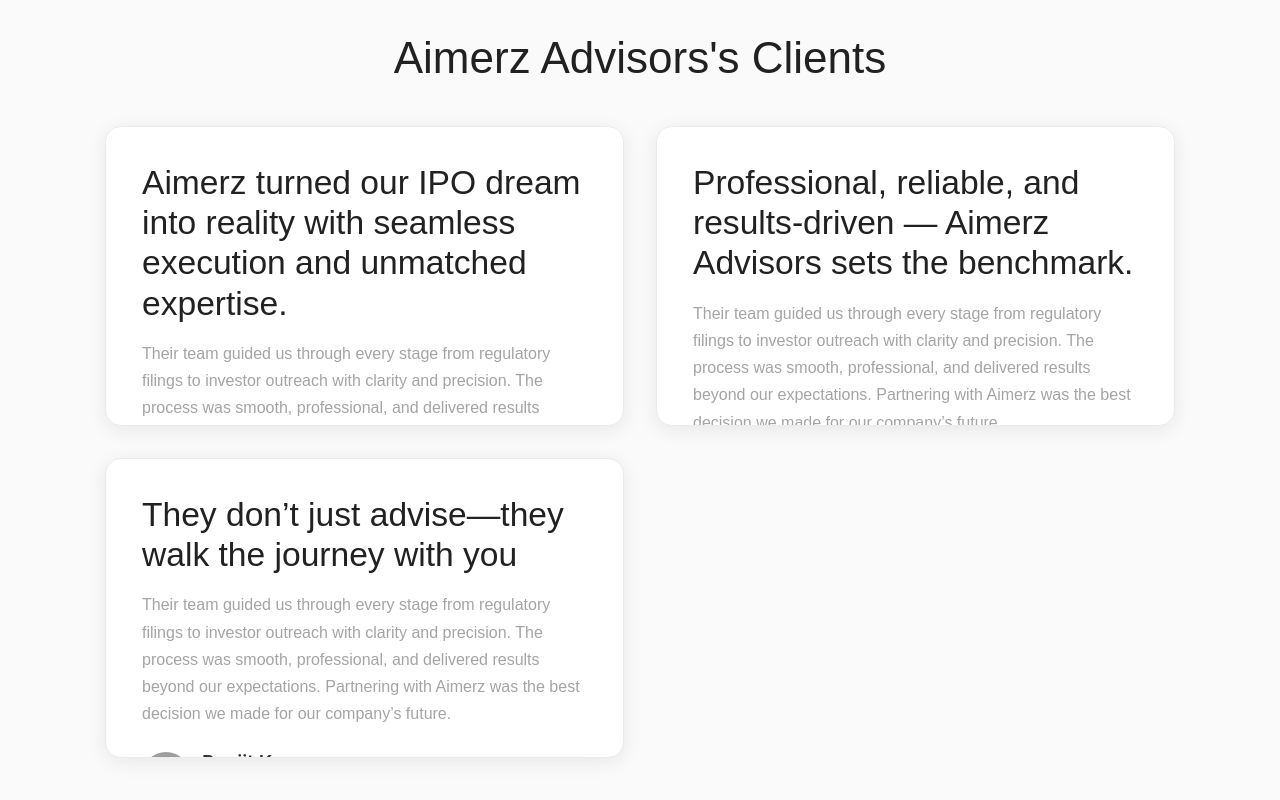
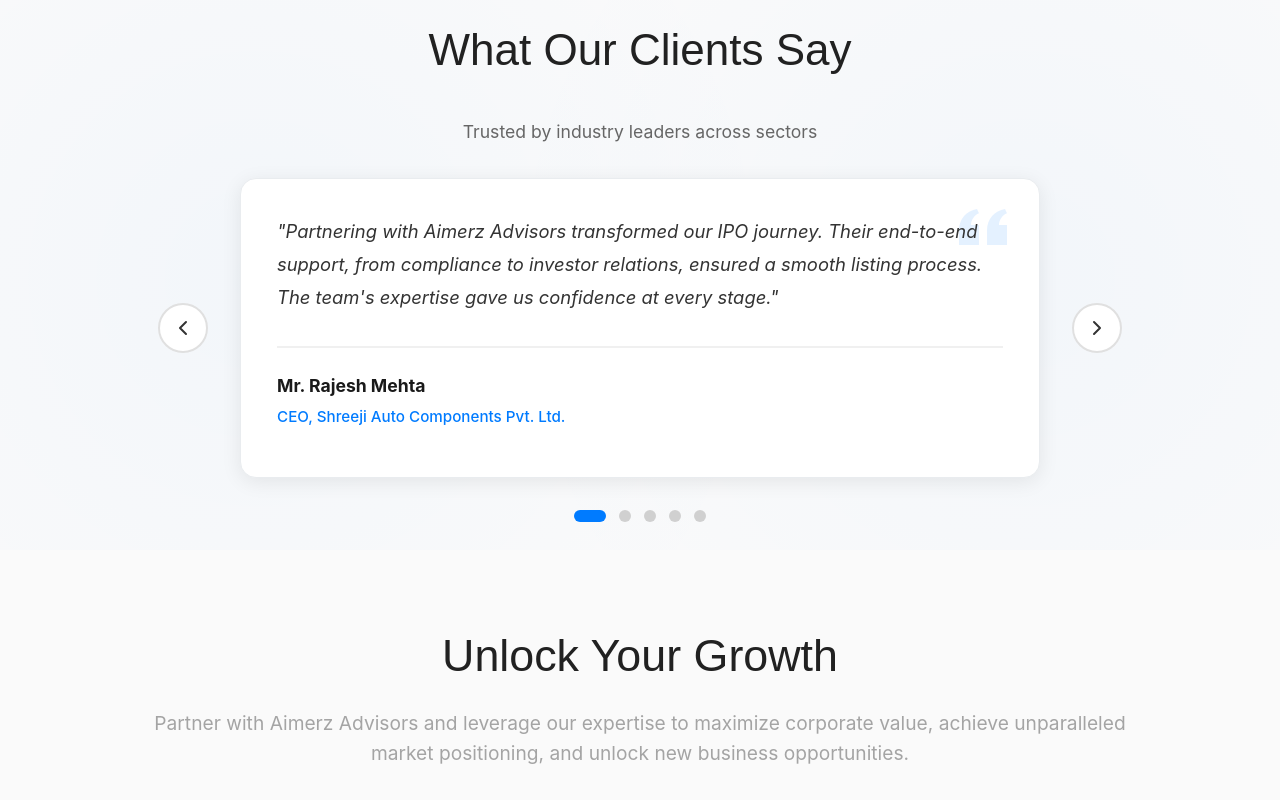
Before and after one commit to bhargav-13/aimerz-adviser, a React (Create React App) app: page /why-choose in a window 1280 px wide. Shown: the part 2260-3060 px from the top of the page. Built offline with nearby package versions, Linux system fonts and the light colour scheme; grey boxes are pictures that could not be loaded; the HTML template or start-up script is replaced by a standard one.

Commit message:
refactor testimonial section

```diff
--- a/src/pages/Home.css
+++ b/src/pages/Home.css
@@ -1,7 +1,9 @@
+
 .home {
   overflow-x: hidden;
   background-color: #FAFAFA;
 }
+
 
 .hero {
   background: #FFFFFF;
@@ -375,9 +377,9 @@
 .why-choose-image {
   position: relative;
   padding: 12px;
-  display: flex;
-  justify-content: center;
-  align-items: center;
+  /* display: flex;
+  justify-content: center; */
+  /* align-items: center; */
 }
 
 /* Minimal corner lines on all 4 corners */
@@ -1307,8 +1309,9 @@
 
 /* Testimonials Section */
 .testimonials-section {
-  padding: 80px 0;
-  background: linear-gradient(135deg, #f8f9fa 0%, #e9ecef 100%);
+  padding: 40px;
+  padding-bottom: 60px;
+  background: #FAFAFA;
   position: relative;
   overflow: hidden;
 }
@@ -1569,3 +1572,32 @@
     width: 24px;
   }
 }
+.about-why-image { position: relative; padding: 20px; justify-self: end; display: flex; justify-content: flex-end; }
+.about-why-image::before,
+.about-why-image::after {
+  content: '';
+  position: absolute;
+  inset: 8px;
+  pointer-events: none;
+  z-index: 2;
+}
+.about-why-image::before {
+  background:
+    linear-gradient(#2b2b2b, #2b2b2b) top left / 100px 1px no-repeat,
+    linear-gradient(#2b2b2b, #2b2b2b) top left / 1px 100px no-repeat,
+    linear-gradient(#2b2b2b, #2b2b2b) bottom right / 100px 1px no-repeat,
+    linear-gradient(#2b2b2b, #2b2b2b) bottom right / 1px 100px no-repeat;
+  opacity: 0.9;
+}
+.about-why-image::after { content: none; }
+.about-why-image img { width: 100%; max-width: 680px; height: auto; border: 1px solid #e2e8f0; box-shadow: 0 10px 30px rgba(0,0,0,0.1); position: relative; z-index: 5; margin-left: auto; display: block; }
+
+@media (max-width: 768px) {
+  .about-why { padding: 24px 0 40px 0; margin-top: 2rem; }
+  .about-why-content { grid-template-columns: 1fr; gap: 2rem; text-align: center; }
+  .about-why-title { font-size: 2rem; }
+  .about-why-features { grid-template-columns: repeat(3, 1fr); gap: 0.6rem; justify-items: center; }
+  .about-why-pill { padding: 5px 12px; font-size: 0.59rem; border-radius: 999px; }
+  /* Center the 4th pill in the middle column on the second row */
+  .about-why-features .about-why-pill:nth-child(4) { grid-column: 2; justify-self: center; }
+}
--- a/src/pages/Home.js
+++ b/src/pages/Home.js
@@ -212,7 +212,7 @@
                 </svg>
               </button>
             </div>
-            <div className="why-choose-image">
+            <div className="about-why-image">
               <img src="/Why-choose.jpg" alt="Professional Advisory Team" />
             </div>
           </div>
--- a/src/pages/Services.js
+++ b/src/pages/Services.js
@@ -174,7 +174,7 @@
         {/* Our Clients & Industry Expertise */}
         <section className="clients-expertise">
           <div className="ce-header">
-            <h2 className="ce-title">Our Clients & Industry Expertise</h2>
+            <h2 className="ce-title">Industry Expertise</h2>
             <p className="ce-subtitle">Serving diverse industries with specialized knowledge and proven track record.</p>
           </div>
           <div className="ce-grid">
--- a/src/pages/WhyChoose.js
+++ b/src/pages/WhyChoose.js
@@ -1,4 +1,4 @@
-import React from 'react';
+import React, {useState } from 'react';
 import { Link, useNavigate } from 'react-router-dom';
 import './WhyChoose.css';
 
@@ -65,6 +65,44 @@
     }
   ];
 
+    const testimonials = [
+      {
+        text: "Partnering with Aimerz Advisors transformed our IPO journey. Their end-to-end support, from compliance to investor relations, ensured a smooth listing process. The team's expertise gave us confidence at every stage.",
+        name: "Mr. Rajesh Mehta",
+        position: "CEO, Shreeji Auto Components Pvt. Ltd."
+      },
+      {
+        text: "We engaged Aimerz Advisors for financial and legal due diligence before a major acquisition. Their comprehensive analysis highlighted risks we hadn't considered and saved us from a costly mistake. Truly a trusted partner.",
+        name: "Ms. Anjali Deshpande",
+        position: "Director, GreenLeaf FMCG Ltd."
+      },
+      {
+        text: "As a startup, navigating fundraising and compliance felt overwhelming. Aimerz Advisors guided us through incorporation, Startup India registration, and investor outreach. Their mentorship helped us secure our first funding round.",
+        name: "Mr. Arjun Nair",
+        position: "Founder & CEO, FinXPay Technologies"
+      },
+      {
+        text: "Aimerz Advisors helped restructure our operations and improve capital allocation. Their bespoke strategies not only reduced costs but also improved efficiency across departments. We saw measurable growth within months.",
+        name: "Mr. Kunal Shah",
+        position: "CFO, Nova Retail Chain Pvt. Ltd."
+      },
+      {
+        text: "We worked with Aimerz Advisors on private equity fundraising. Their deep understanding of investor expectations and regulatory frameworks helped us close the deal faster and on better terms. Their network and expertise are unmatched.",
+        name: "Ms. Priya Malhotra",
+        position: "Managing Partner, Zenith Capital Advisors LLP"
+      }
+    ];
+
+    const [currentTestimonial, setCurrentTestimonial] = useState(0);
+
+    const nextTestimonial = () => {
+      setCurrentTestimonial((prev) => (prev + 1) % testimonials.length);
+    };
+
+    const prevTestimonial = () => {
+      setCurrentTestimonial((prev) => (prev - 1 + testimonials.length) % testimonials.length);
+    };
+
   return (
     <div className="why-choose">
 
@@ -122,47 +160,50 @@
           </div>
         </section>
 
-        {/* Testimonials */}
-        <section className="testimonials">
-          <div className="testimonials-header">
-            <h2 className="testimonials-title">Aimerz Advisors's Clients</h2>
+        <section className="testimonials-section">
+        <div className="container">
+          <p className="testimonials-title">What Our Clients Say</p>
+          <p className="testimonials-subtitle">Trusted by industry leaders across sectors</p>
+
+          <div className="testimonials-slider">
+            <button className="testimonial-nav prev" onClick={prevTestimonial} aria-label="Previous testimonial">
+              <svg width="24" height="24" viewBox="0 0 24 24" fill="none">
+                <path d="M15 18L9 12L15 6" stroke="currentColor" strokeWidth="2" strokeLinecap="round" strokeLinejoin="round"/>
+              </svg>
+            </button>
+
+            <div className="testimonial-card">
+              <div className="testimonial-quote-icon">
+                <svg width="48" height="48" viewBox="0 0 24 24" fill="currentColor" opacity="0.1">
+                  <path d="M14.017 21v-7.391c0-5.704 3.731-9.57 8.983-10.609l.995 2.151c-2.432.917-3.995 3.638-3.995 5.849h4v10h-9.983zm-14.017 0v-7.391c0-5.704 3.748-9.57 9-10.609l.996 2.151c-2.433.917-3.996 3.638-3.996 5.849h3.983v10h-9.983z"/>
+                </svg>
+              </div>
+              <p className="testimonial-text">"{testimonials[currentTestimonial].text}"</p>
+              <div className="testimonial-author">
+                <p className="testimonial-name">{testimonials[currentTestimonial].name}</p>
+                <p className="testimonial-position">{testimonials[currentTestimonial].position}</p>
+              </div>
+            </div>
+
+            <button className="testimonial-nav next" onClick={nextTestimonial} aria-label="Next testimonial">
+              <svg width="24" height="24" viewBox="0 0 24 24" fill="none">
+                <path d="M9 18L15 12L9 6" stroke="currentColor" strokeWidth="2" strokeLinecap="round" strokeLinejoin="round"/>
+              </svg>
+            </button>
           </div>
-          <div className="testimonials-grid">
-            <article className="testimonial-card">
-              <h3 className="testimonial-heading">Aimerz turned our IPO dream into reality with seamless execution and unmatched expertise.</h3>
-              <p className="testimonial-body">Their team guided us through every stage from regulatory filings to investor outreach with clarity and precision. The process was smooth, professional, and delivered results beyond our expectations. Partnering with Aimerz was the best decision we made for our company’s future.</p>
-              <div className="testimonial-footer">
-                <img className="avatar" src="https://randomuser.me/api/portraits/men/32.jpg" alt="Rajesh Kumar" />
-                <div className="author">
-                  <div className="name">Rajesh Kumar</div>
-                  <div className="role">CEO, Techcrop Industries</div>
-                </div>
-              </div>
-            </article>
-            <article className="testimonial-card">
-              <h3 className="testimonial-heading">Professional, reliable, and results-driven — Aimerz Advisors sets the benchmark.</h3>
-              <p className="testimonial-body">Their team guided us through every stage from regulatory filings to investor outreach with clarity and precision. The process was smooth, professional, and delivered results beyond our expectations. Partnering with Aimerz was the best decision we made for our company’s future.</p>
-              <div className="testimonial-footer">
-                <img className="avatar" src="https://randomuser.me/api/portraits/men/15.jpg" alt="Mahesh Kumar" />
-                <div className="author">
-                  <div className="name">Mahesh Kumar</div>
-                  <div className="role">CEO, Techcrop Industries</div>
-                </div>
-              </div>
-            </article>
-            <article className="testimonial-card">
-              <h3 className="testimonial-heading">They don’t just advise—they walk the journey with you</h3>
-              <p className="testimonial-body">Their team guided us through every stage from regulatory filings to investor outreach with clarity and precision. The process was smooth, professional, and delivered results beyond our expectations. Partnering with Aimerz was the best decision we made for our company’s future.</p>
-              <div className="testimonial-footer">
-                <img className="avatar" src="https://randomuser.me/api/portraits/men/54.jpg" alt="Ranjit Kumar" />
-                <div className="author">
-                  <div className="name">Ranjit Kumar</div>
-                  <div className="role">CEO, Techcrop Industries</div>
-                </div>
-              </div>
-            </article>
+
+          <div className="testimonial-dots">
+            {testimonials.map((_, index) => (
+              <button
+                key={index}
+                className={`testimonial-dot ${index === currentTestimonial ? 'active' : ''}`}
+                onClick={() => setCurrentTestimonial(index)}
+                aria-label={`Go to testimonial ${index + 1}`}
+              />
+            ))}
           </div>
-        </section>
+        </div>
+      </section>
 
         <section className="cta-banner">
         <div className="container">
```
